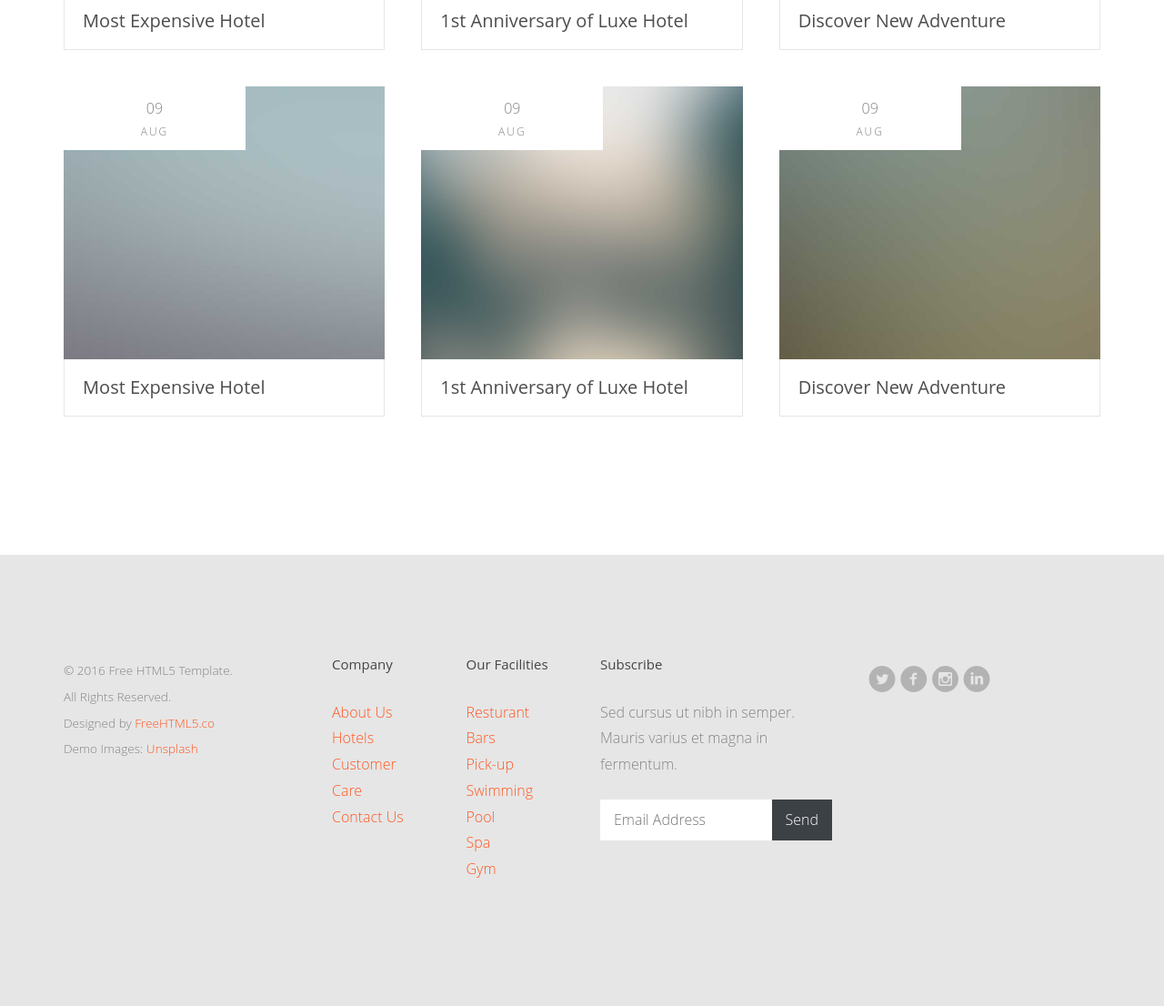
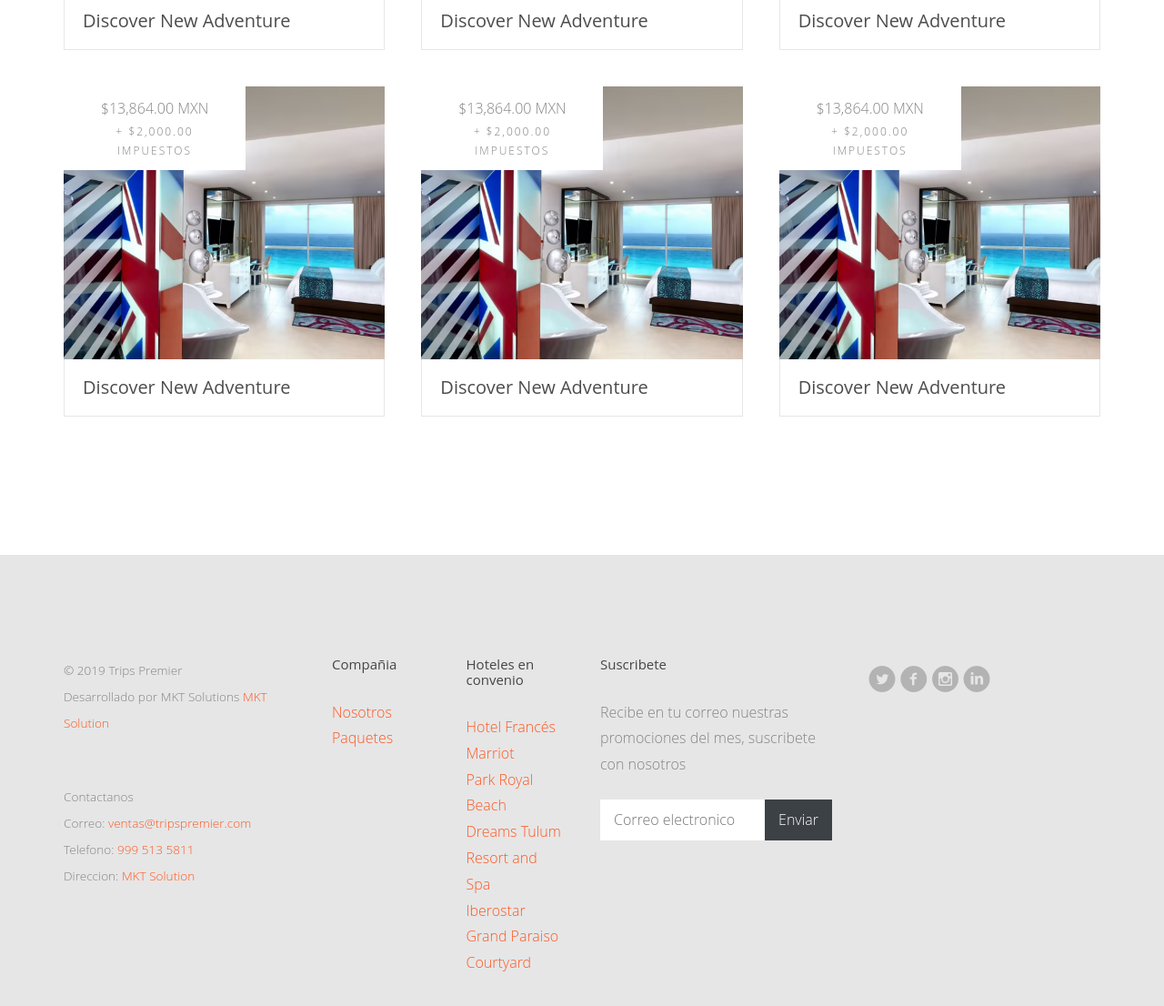
Before and after one commit to issacpacheco/turismo, a plain HTML site: page paquetes.html in a window 1280 px wide. Shown: the part 1020-2126 px from the top of the page at 91% size. Drawn offline with Linux system fonts and the light colour scheme; files whose address does not match are found by name.

Commit message:
Se modifica el archivo de paquetes

```diff
--- a/paquetes.html
+++ b/paquetes.html
@@ -1,32 +1,15 @@
 <!DOCTYPE html>
-<!--[if lt IE 7]>      <html class="no-js lt-ie9 lt-ie8 lt-ie7"> <![endif]-->
-<!--[if IE 7]>         <html class="no-js lt-ie9 lt-ie8"> <![endif]-->
-<!--[if IE 8]>         <html class="no-js lt-ie9"> <![endif]-->
-<!--[if gt IE 8]><!--> <html class="no-js"> <!--<![endif]-->
+<html class="no-js">
 	<head>
 	<meta charset="utf-8">
 	<meta http-equiv="X-UA-Compatible" content="IE=edge">
-	<title>Luxe &mdash; 100% Free Fully Responsive HTML5 Template by FREEHTML5.co</title>
+	<title>Trips Premier</title>
 	<meta name="viewport" content="width=device-width, initial-scale=1">
-	<meta name="description" content="Free HTML5 Template by FREEHTML5.CO" />
-	<meta name="keywords" content="free html5, free template, free bootstrap, html5, css3, mobile first, responsive" />
-	<meta name="author" content="FREEHTML5.CO" />
+	<meta name="description" content="tripspremier" />
+	<meta name="keywords" content="Hoteles, resevaciones, viajes, turismo, cancun, riviera maya, yucatan, viajes, booking" />
+	<meta name="author" content="tripspremier" />
 
-  <!--
-	//////////////////////////////////////////////////////
-
-	FREE HTML5 TEMPLATE
-	DESIGNED & DEVELOPED by FREEHTML5.CO
-
-	Website: 		http://freehtml5.co/
-	Email: 			info@freehtml5.co
-	Twitter: 		http://twitter.com/fh5co
-	Facebook: 		https://www.facebook.com/fh5co
-
-	//////////////////////////////////////////////////////
-	 -->
-
-  	<!-- Facebook and Twitter integration -->
+		<!-- Facebook and Twitter integration -->
 	<meta property="og:title" content=""/>
 	<meta property="og:image" content=""/>
 	<meta property="og:url" content=""/>
@@ -81,32 +64,12 @@
 			<div class="container">
 				<div class="nav-header">
 					<a href="#" class="js-fh5co-nav-toggle fh5co-nav-toggle"><i></i></a>
-					<h1 id="fh5co-logo"><a href="index.html">Luxe</a></h1>
+					<h1 id="fh5co-logo"><a href="index.html">Trips Premier</a></h1>
 					<nav id="fh5co-menu-wrap" role="navigation">
 						<ul class="sf-menu" id="fh5co-primary-menu">
-							<li><a href="index.html">Home</a></li>
-							<li>
-								<a href="hotel.html" class="fh5co-sub-ddown">Hotel</a>
-								<ul class="fh5co-sub-menu">
-								 	<li><a href="#">Luxe Hotel</a></li>
-								 	<li><a href="#">Deluxe Hotel</a></li>
-									<li>
-										<a href="#" class="fh5co-sub-ddown">King Hotel</a>
-										<ul class="fh5co-sub-menu">
-											<li><a href="http://freehtml5.co/preview/?item=build-free-html5-bootstrap-template" target="_blank">Build</a></li>
-											<li><a href="http://freehtml5.co/preview/?item=work-free-html5-template-bootstrap" target="_blank">Work</a></li>
-											<li><a href="http://freehtml5.co/preview/?item=light-free-html5-template-bootstrap" target="_blank">Light</a></li>
-											<li><a href="http://freehtml5.co/preview/?item=relic-free-html5-template-using-bootstrap" target="_blank">Relic</a></li>
-											<li><a href="http://freehtml5.co/preview/?item=display-free-html5-template-using-bootstrap" target="_blank">Display</a></li>
-											<li><a href="http://freehtml5.co/preview/?item=sprint-free-html5-template-bootstrap" target="_blank">Sprint</a></li>
-										</ul>
-									</li>
-									<li><a href="#">Five Star Hotel</a></li>
-								</ul>
-							</li>
-							<li><a href="services.html">Services</a></li>
-							<li><a class="active" href="blog.html">Blog</a></li>
-							<li><a href="contact.html">Contact</a></li>
+							<li><a class="active" href="index.html">Inicio</a></li>
+							<li><a href="paquetes.html">Paquetes</a></li>
+							<li><a href="services.html">Nosotros</a></li>
 						</ul>
 					</nav>
 				</div>
@@ -121,8 +84,8 @@
 			<div class="row">
 				<div class="col-md-12 col-md-offset-0 col-sm-12 col-sm-offset-0 col-xs-12 col-xs-offset-0 text-center fh5co-table">
 					<div class="fh5co-intro fh5co-table-cell">
-						<h1 class="text-center">Read Our Blog</h1>
-						<p>Made with love by the fine folks at <a href="http://freehtml5.co">FreeHTML5.co</a></p>
+						<h1 class="text-center">Nuestros paquetes</h1>
+						<p>Tenemos promociones que son perfectos para ti!</a></p>
 					</div>
 				</div>
 			</div>
@@ -134,32 +97,10 @@
 		<div class="container">
 			<div class="row">
 				<div class="col-md-4">
-					<div class="blog-grid" style="background-image: url(images/image-1.jpg);">
-						<div class="date text-center">
-							<span>09</span>
-							<small>Aug</small>
-						</div>
-					</div>
-					<div class="desc">
-						<h3><a href="#">Most Expensive Hotel</a></h3>
-					</div>
-				</div>
-				<div class="col-md-4">
-					<div class="blog-grid" style="background-image: url(images/image-2.jpg);">
-						<div class="date text-center">
-							<span>09</span>
-							<small>Aug</small>
-						</div>
-					</div>
-					<div class="desc">
-						<h3><a href="#">1st Anniversary of Luxe Hotel</a></h3>
-					</div>
-				</div>
-				<div class="col-md-4">
 					<div class="blog-grid" style="background-image: url(images/image-3.jpg);">
 						<div class="date text-center">
-							<span>09</span>
-							<small>Aug</small>
+							<span>$13,864.00 MXN</span>
+							<small>+ $2,000.00 impuestos</small>
 						</div>
 					</div>
 					<div class="desc">
@@ -167,32 +108,54 @@
 					</div>
 				</div>
 				<div class="col-md-4">
-					<div class="blog-grid" style="background-image: url(images/image-4.jpg);">
+					<div class="blog-grid" style="background-image: url(images/image-3.jpg);">
 						<div class="date text-center">
-							<span>09</span>
-							<small>Aug</small>
+							<span>$13,864.00 MXN</span>
+							<small>+ $2,000.00 impuestos</small>
 						</div>
 					</div>
 					<div class="desc">
-						<h3><a href="#">Most Expensive Hotel</a></h3>
+						<h3><a href="#">Discover New Adventure</a></h3>
 					</div>
 				</div>
 				<div class="col-md-4">
-					<div class="blog-grid" style="background-image: url(images/image-5.jpg);">
+					<div class="blog-grid" style="background-image: url(images/image-3.jpg);">
 						<div class="date text-center">
-							<span>09</span>
-							<small>Aug</small>
+							<span>$13,864.00 MXN</span>
+							<small>+ $2,000.00 impuestos</small>
 						</div>
 					</div>
 					<div class="desc">
-						<h3><a href="#">1st Anniversary of Luxe Hotel</a></h3>
+						<h3><a href="#">Discover New Adventure</a></h3>
 					</div>
 				</div>
 				<div class="col-md-4">
-					<div class="blog-grid" style="background-image: url(images/image-6.jpg);">
+					<div class="blog-grid" style="background-image: url(images/image-3.jpg);">
 						<div class="date text-center">
-							<span>09</span>
-							<small>Aug</small>
+							<span>$13,864.00 MXN</span>
+							<small>+ $2,000.00 impuestos</small>
+						</div>
+					</div>
+					<div class="desc">
+						<h3><a href="#">Discover New Adventure</a></h3>
+					</div>
+				</div>
+				<div class="col-md-4">
+					<div class="blog-grid" style="background-image: url(images/image-3.jpg);">
+						<div class="date text-center">
+							<span>$13,864.00 MXN</span>
+							<small>+ $2,000.00 impuestos</small>
+						</div>
+					</div>
+					<div class="desc">
+						<h3><a href="#">Discover New Adventure</a></h3>
+					</div>
+				</div>
+				<div class="col-md-4">
+					<div class="blog-grid" style="background-image: url(images/image-3.jpg);">
+						<div class="date text-center">
+							<span>$13,864.00 MXN</span>
+							<small>+ $2,000.00 impuestos</small>
 						</div>
 					</div>
 					<div class="desc">
@@ -208,39 +171,47 @@
 			<div class="row">
 				<div class="col-md-3">
 					<div class="copyright">
-						<p><small>&copy; 2016 Free HTML5 Template. <br> All Rights Reserved. <br>
-						Designed by <a href="http://freehtml5.co" target="_blank">FreeHTML5.co</a> <br> Demo Images: <a href="http://unsplash.com/" target="_blank">Unsplash</a></small></p>
+						<p><small>&copy; 2019 Trips Premier <br>
+						Desarrollado por MKT Solutions <a href="" target="_blank">MKT Solution</a></small></p>
+						<br>
+						<p>
+							<small>Contactanos <br>
+								Correo: <i class="fal fa-envelope"></i><a href="" target="_blank"> ventas@tripspremier.com</a>
+								<br>
+								Telefono: <i class="fal fa-phone-alt"></i> <a href="" target="_blank">999 513 5811</a>
+								<br>
+								Direccion: <i class="fal fa-map-marked-alt"></i> <a href="" target="_blank">MKT Solution</a>
+							</small>
+						</p>
 					</div>
 				</div>
 				<div class="col-md-6">
 					<div class="row">
 						<div class="col-md-3">
-							<h3>Company</h3>
+							<h3>Compañia</h3>
 							<ul class="link">
-								<li><a href="#">About Us</a></li>
-								<li><a href="#">Hotels</a></li>
-								<li><a href="#">Customer Care</a></li>
-								<li><a href="#">Contact Us</a></li>
+								<li><a href="#">Nosotros</a></li>
+								<li><a href="#">Paquetes</a></li>
 							</ul>
 						</div>
 						<div class="col-md-3">
-							<h3>Our Facilities</h3>
+							<h3>Hoteles en convenio</h3>
 							<ul class="link">
-								<li><a href="#">Resturant</a></li>
-								<li><a href="#">Bars</a></li>
-								<li><a href="#">Pick-up</a></li>
-								<li><a href="#">Swimming Pool</a></li>
-								<li><a href="#">Spa</a></li>
-								<li><a href="#">Gym</a></li>
+								<li><a href="#">Hotel Francés</a></li>
+								<li><a href="#">Marriot</a></li>
+								<li><a href="#">Park Royal Beach</a></li>
+								<li><a href="#">Dreams Tulum Resort and Spa</a></li>
+								<li><a href="#">Iberostar Grand Paraiso</a></li>
+								<li><a href="#">Courtyard</a></li>
 							</ul>
 						</div>
 						<div class="col-md-6">
-							<h3>Subscribe</h3>
-							<p>Sed cursus ut nibh in semper. Mauris varius et magna in fermentum. </p>
+							<h3>Suscribete</h3>
+							<p>Recibe en tu correo nuestras promociones del mes, suscribete con nosotros</p>
 							<form action="#" id="form-subscribe">
 								<div class="form-field">
-									<input type="email" placeholder="Email Address" id="email">
-									<input type="submit" id="submit" value="Send">
+									<input type="email" placeholder="Correo electronico" id="email">
+									<input type="submit" id="submit" value="Enviar">
 								</div>
 							</form>
 						</div>
```
